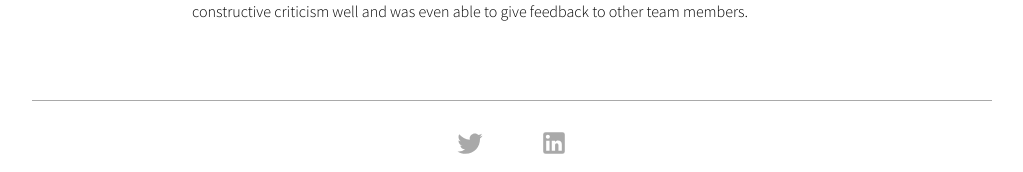
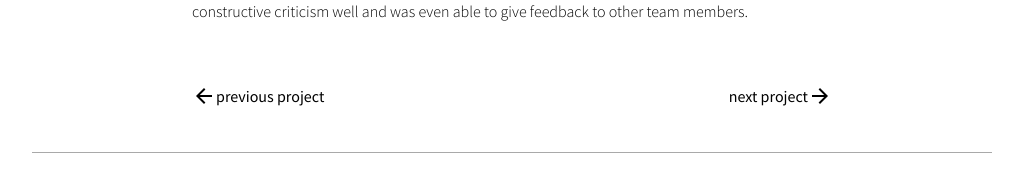
Before and after one commit to wesleypetry/HannahPortfolio, a React (Create React App) app: page /react/POH in a window 1280 px wide. Shown: the part 2368-2540 px from the top of the page, without its empty margins (128-1151 px from the left). Built offline with nearby package versions, Linux system fonts and the light colour scheme.

Commit message:
Nav arrows on each project page

```diff
--- a/src/Pages/Projects/Accrue.js
+++ b/src/Pages/Projects/Accrue.js
@@ -1,5 +1,7 @@
 import React,{useState} from "react";
 import './projects.css';
+import { ArrowBack } from "@material-ui/icons";
+import { ArrowForward } from "@material-ui/icons";
 
 function Accrue(props) {
 
@@ -40,6 +42,16 @@ function Accrue(props) {
                 <h2>Key Takeaways</h2>
                 <p>I learned many useful skills and advice during this internship. I learned how to use Hootsuite and Monday.com. I also learned how to understand a brand’s voice quickly and effectively. Being a fully remote intern introduced me to a different kind of work environment, but it also allowed me to continue to learn more about the staffing industry while making an impact with the team at AccruePartners.</p>
             </div>
+            <div className="navigationArrows">
+                <a href="/UXDesign"  className="arrowBack">
+                    <ArrowBack/>
+                    <p>previous project</p>
+                </a>
+                <a href="/POH" className="arrowForward">
+                    <p>next project</p>
+                    <ArrowForward/>
+                </a>
+            </div>
             <div className={blurOverlayStyle} onClick={changeStyle}></div>
         </div>
     );
--- a/src/Pages/Projects/BrandConcept.js
+++ b/src/Pages/Projects/BrandConcept.js
@@ -1,6 +1,8 @@
 import React, { useState } from 'react';
 import './projects.css';
 import brandguide from './ProjectImages/brandguide.png';
+import { ArrowBack } from "@material-ui/icons";
+import { ArrowForward } from "@material-ui/icons";
 
 
 function BrandConcept(props) {
@@ -50,6 +52,16 @@ function BrandConcept(props) {
                 <h2>Key Takeaways</h2>
                 <p> I really enjoyed this project because I was able to basically create something from the ground up and really build it to what I wanted it to be. I was able to bring my ideas to life through print media. It also opened my eyes on the creative and design side of branding. I learned new software, like XMPie, that is used in marketing campaigns. Even though this project was conceptual, it felt real when I had all of the pieces together. </p>
             </div>
+            <div className="navigationArrows">
+                <a href="/ClemsonFrisbee"  className="arrowBack">
+                    <ArrowBack/>
+                    <p>previous project</p>
+                </a>
+                <a href="/Octoholic" className="arrowForward">
+                    <p>next project</p>
+                    <ArrowForward/>
+                </a>
+            </div>
             <div className={blurOverlayStyle} onClick={changeStyle}></div>
         </div>
     );
--- a/src/Pages/Projects/ClemsonFrisbee.js
+++ b/src/Pages/Projects/ClemsonFrisbee.js
@@ -1,5 +1,7 @@
 import React,{useState} from "react";
 import './projects.css';
+import { ArrowBack } from "@material-ui/icons";
+import { ArrowForward } from "@material-ui/icons";
 
 function ClemsonFrisbee(props) {
 
@@ -41,6 +43,16 @@ function ClemsonFrisbee(props) {
                 <h2>Key Takeaways</h2>
                 <p>Since this was my first time utilizing HTML and CSS code, I learned so much about designing websites. This was also the first time I had been introduced to the importance of the user experience of sites. This project really made me fall in love with user interface and design. Even though I may have done some things differently if this were a project I was doing currently, I found my passion through this project and am super proud of the final website that I designed and developed.</p>
             </div>
+            <div className="navigationArrows">
+                <a href="/POH"  className="arrowBack">
+                    <ArrowBack/>
+                    <p>previous project</p>
+                </a>
+                <a href="/BrandConcept" className="arrowForward">
+                    <p>next project</p>
+                    <ArrowForward/>
+                </a>
+            </div>
             <div className={blurOverlayStyle} onClick={changeStyle}></div>
         </div>
     );
--- a/src/Pages/Projects/Octoholic.js
+++ b/src/Pages/Projects/Octoholic.js
@@ -1,5 +1,7 @@
 import React,{useState} from "react";
 import './projects.css';
+import { ArrowBack } from "@material-ui/icons";
+import { ArrowForward } from "@material-ui/icons";
 
 function Octoholic(props) {
 
@@ -39,6 +41,16 @@ function Octoholic(props) {
                 <h2>Key Takeaways</h2>
                 <p>Throughout this semester long project, I learned how to use a Nilpeter flexography press and a digital flatbead printer and cutter. I also got to really experiment with my own conceptual brand and had a lot of freedom in what I wanted the end products to look like. </p>
             </div>
+            <div className="navigationArrows">
+                <a href="/BrandConcept"  className="arrowBack">
+                    <ArrowBack/>
+                    <p>previous project</p>
+                </a>
+                <a href="/UXDesign" className="arrowForward">
+                    <p>next project</p>
+                    <ArrowForward/>
+                </a>
+            </div>
             <div className={blurOverlayStyle} onClick={changeStyle}></div>
         </div>
     );
--- a/src/Pages/Projects/POH.js
+++ b/src/Pages/Projects/POH.js
@@ -1,6 +1,7 @@
 import React,{useState} from "react";
 import './projects.css';
-
+import { ArrowBack } from "@material-ui/icons";
+import { ArrowForward } from "@material-ui/icons";
 
 function POH(props) {
 
@@ -56,6 +57,16 @@ function POH(props) {
                 <h2>Key Takeaways</h2>
                 <p>This internship not only allowed me to master my skills in the Adobe suite, but it also gave me immense experience working with a design team in a small company environment. I learned how to take an established company’s brand and apply it to new, forward-moving designs. I took constructive criticism well and was even able to give feedback to other team members. </p>
             </div>
+            <div className="navigationArrows">
+                <a href="/Accrue"  className="arrowBack">
+                    <ArrowBack/>
+                    <p>previous project</p>
+                </a>
+                <a href="/ClemsonFrisbee" className="arrowForward">
+                    <p>next project</p>
+                    <ArrowForward/>
+                </a>
+            </div>
             <div className={blurOverlayStyle1} onClick={changeStyle1}></div>
             <div className={blurOverlayStyle2} onClick={changeStyle2}></div>
         </div>
--- a/src/Pages/Projects/UXDesign.js
+++ b/src/Pages/Projects/UXDesign.js
@@ -1,6 +1,7 @@
 import React,{useState} from "react";
 import './projects.css';
-
+import { ArrowBack } from "@material-ui/icons";
+import { ArrowForward } from "@material-ui/icons";
 
 function UXDesign(props) {
     const [brandguideStyle, setStyle] = useState("UXimage");
@@ -37,6 +38,16 @@ function UXDesign(props) {
                 <h2>Key Takeaways</h2>
                 <p>This was one of my favorite projects in my college career. I learned the ins and outs of user experience design. I think that I accomplished my goal of making the Bank of America app more refined and user-friendly. The design really draws attention to the most important reason why users open the banking app. I feel more confident in designing mobile and web apps for the user after completing this project.</p>
             </div>
+            <div className="navigationArrows">
+                <a href="/Octoholic"  className="arrowBack">
+                    <ArrowBack/>
+                    <p>previous project</p>
+                </a>
+                <a href="/Accrue" className="arrowForward">
+                    <p>next project</p>
+                    <ArrowForward/>
+                </a>
+            </div>
             <div className={blurOverlayStyle} onClick={changeStyle}></div>
         </div>
     );
--- a/src/Pages/Projects/projects.css
+++ b/src/Pages/Projects/projects.css
@@ -258,6 +258,9 @@
     .casestudy {
         width: 60%;
     }
+    .navigationArrows {
+        width: 60% !important;
+    }
     .UXimage {
         max-height: 100%;
         height: auto;
@@ -296,6 +299,9 @@
     }
     .casestudy {
         width: 75%;
+    }
+    .navigationArrows {
+        width: 75% !important;
     }
     .UXimage {
         min-height: 100%;
@@ -415,3 +421,34 @@
         width: 85%;
     }
 }
+
+.navigationArrows {
+    width: 50%;
+    display: flex;
+    justify-content: space-between;
+    flex-direction: row;
+}
+
+.arrowBack {
+    padding-right: 25%;
+    display: flex;
+    flex-direction: row;
+    align-items: center;
+    text-align: center;
+}
+
+.arrowBack:hover {
+    fill: #EBA362;
+}
+
+.arrowForward {
+    padding-left: 25%;
+    display: flex;
+    flex-direction: row;
+    align-items: center;
+    text-align: center;
+}
+
+.arrowForward:hover {
+    fill: #EBA362;
+}
```
